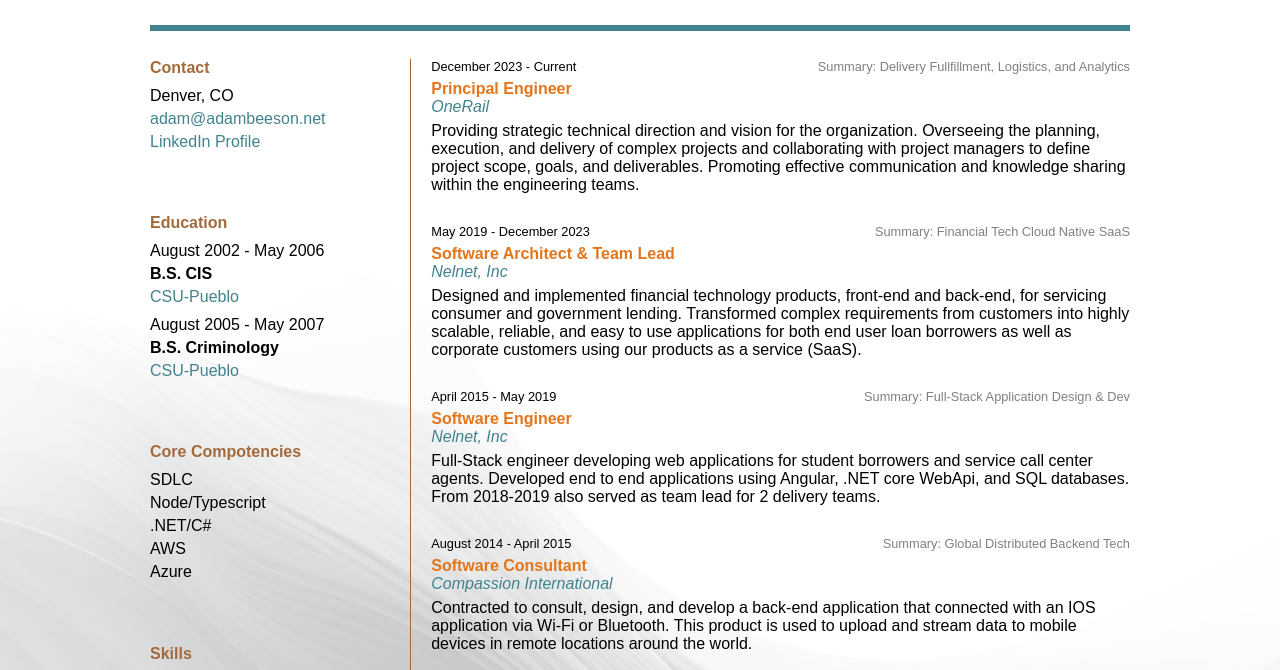
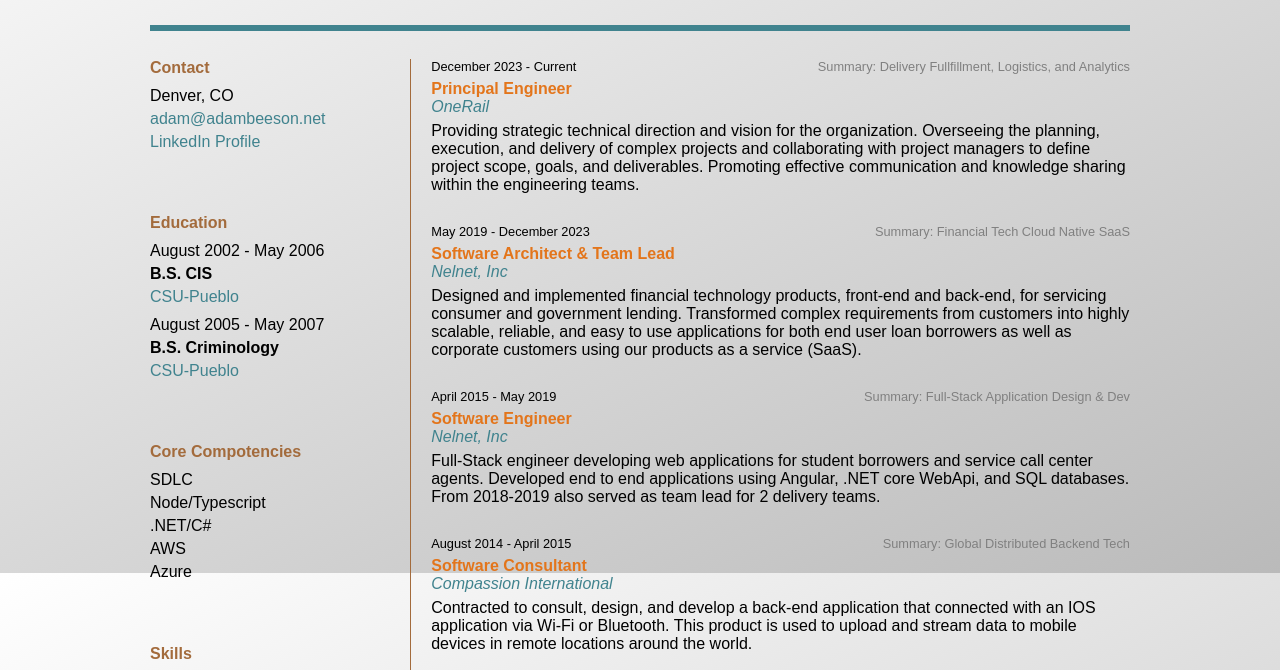
Before and after one commit to beesona/beesona.github.io, a plain HTML site: page index.html in a window 1280 px wide. Shown: the part 227-897 px from the top of the page. Drawn offline with Linux system fonts and the light colour scheme.

Commit message:
removed bg image for load time performance.

```diff
--- a/index.html
+++ b/index.html
@@ -16,9 +16,11 @@
         <style>
             /* You can add global styles to this file, and also import other style files */
             body {
-                background-color: rgb(255, 255, 255);
-                background: url(bg1.png) bottom left no-repeat fixed;
-                background-size: cover;
+              background: linear-gradient(335deg, rgb(186, 186, 186) 0%, rgb(255, 255, 255) 100%);
+              background-attachment: fixed;
+              background-position: center;
+              background-repeat: no-repeat;
+              height: 100vh;
             }
             a {
                 color: #40838e;
```
